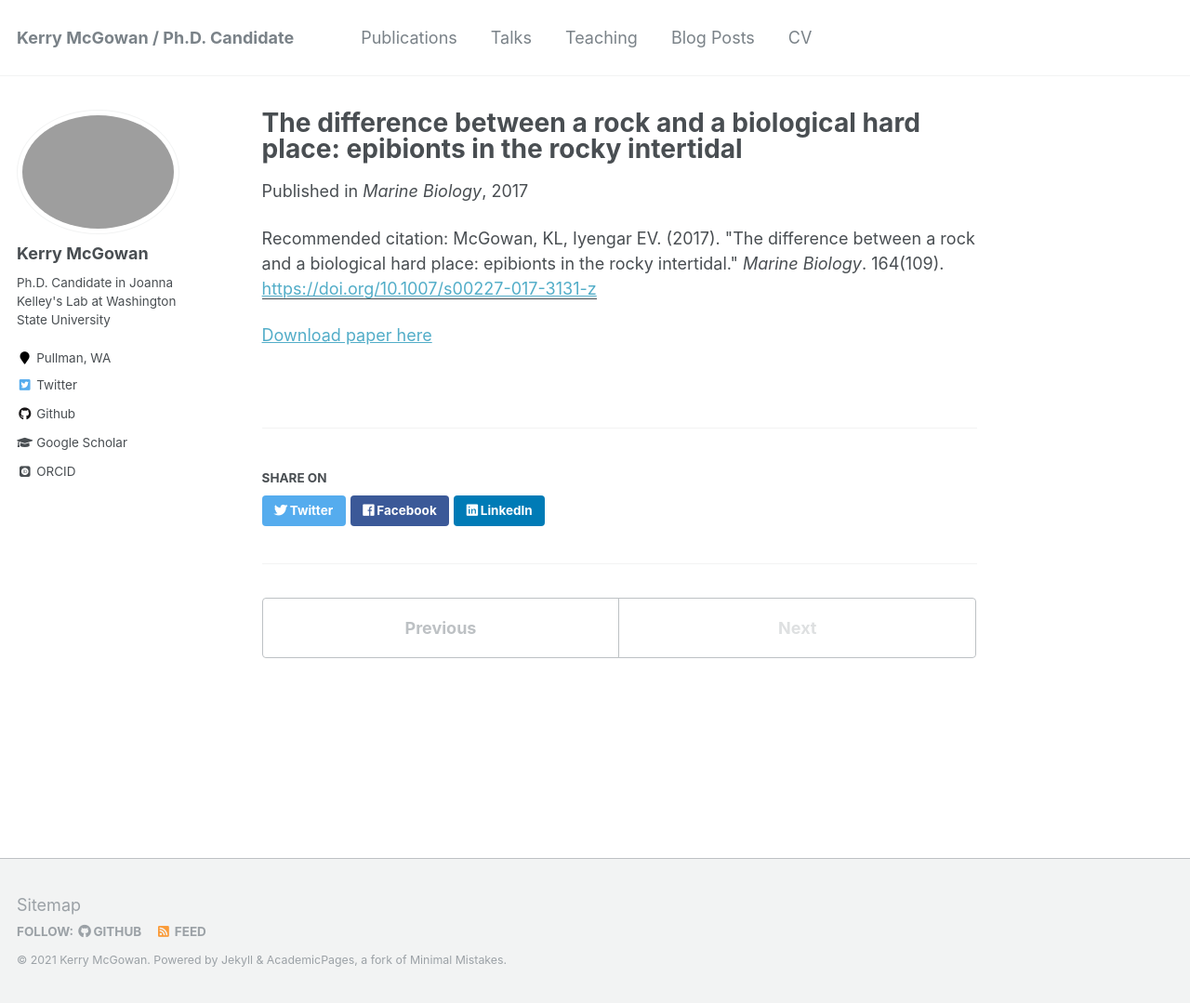
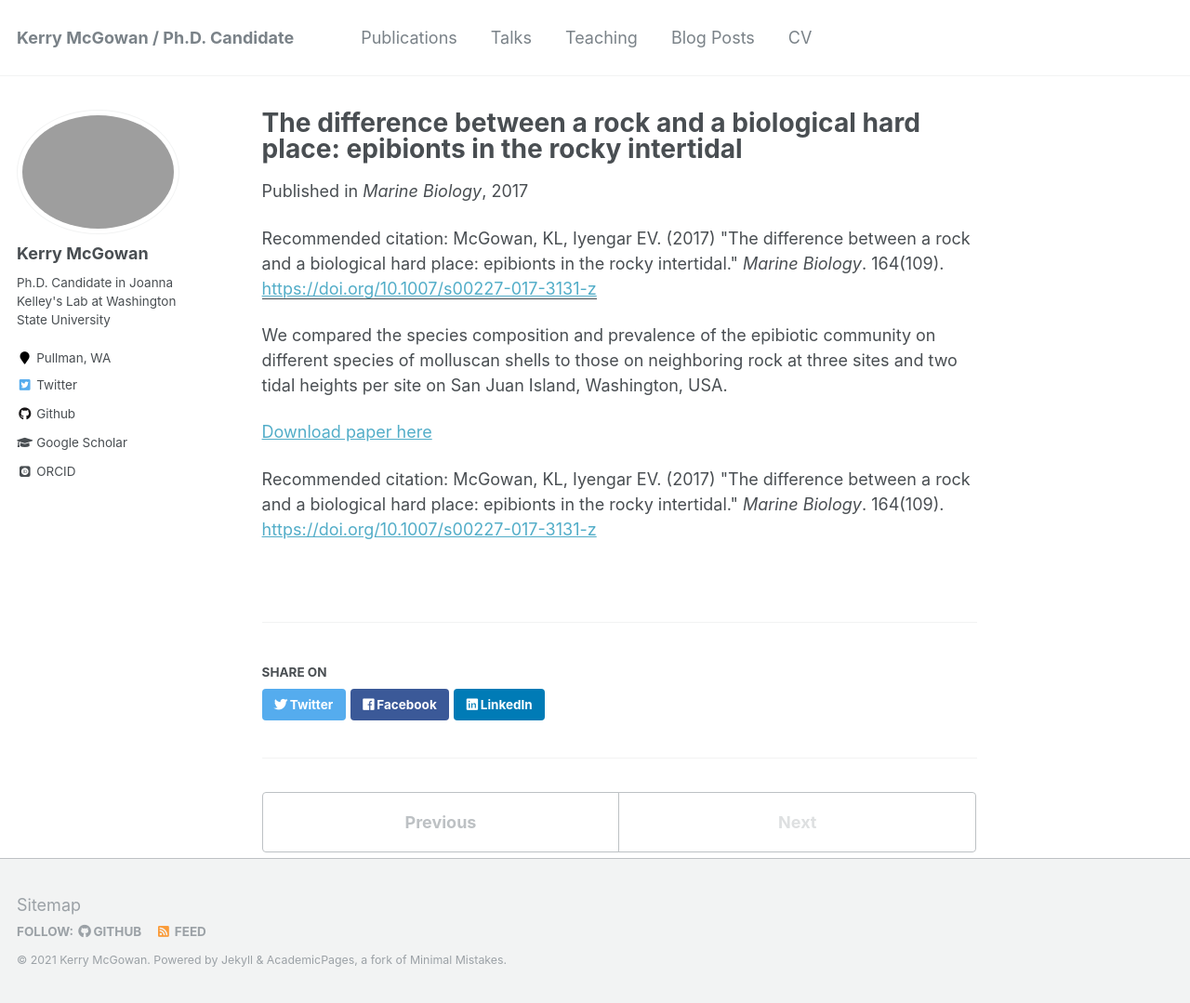
Before and after one commit to kerrymcgowan/kerrymcgowan.github.io, a Jekyll site: the page built from _publications/2017-The-difference-between-a-rock-and-a-biological-hard-place.md, in a window 1280 px wide and 1079 px high. Shown: the whole window at 93% size. Built offline with Jekyll 4.4.1, drawn with Linux system fonts in a browser that asks for light colours; some web fonts are replaced.

Commit message:
Update 2017-The-difference-between-a-rock-and-a-biological-hard-place.md
Added excerpt

```diff
--- a/_publications/2017-The-difference-between-a-rock-and-a-biological-hard-place.md
+++ b/_publications/2017-The-difference-between-a-rock-and-a-biological-hard-place.md
@@ -2,10 +2,14 @@
 title: "The difference between a rock and a biological hard place: epibionts in the rocky intertidal"
 collection: publications
 permalink: /publication/2017-The-difference-between-a-rock-and-a-biological-hard-place
-#excerpt: 'This paper is about the number 1. The number 2 is left for future work.'
+excerpt: 'We compared the species composition and prevalence of the epibiotic community on different species of molluscan shells to those on neighboring rock at three sites and two tidal heights per site on San Juan Island, Washington, USA.'
 date: 2017-04-18
 venue: 'Marine Biology'
 paperurl: 'https://doi.org/10.1007/s00227-017-3131-z'
-citation: 'McGowan, KL, Iyengar EV. (2017). &quot;The difference between a rock and a biological hard place: epibionts in the rocky intertidal.&quot; <i>Marine Biology</i>. 164(109).'
+citation: 'McGowan, KL, Iyengar EV. (2017) &quot;The difference between a rock and a biological hard place: epibionts in the rocky intertidal.&quot; <i>Marine Biology</i>. 164(109).'
 ---
+We compared the species composition and prevalence of the epibiotic community on different species of molluscan shells to those on neighboring rock at three sites and two tidal heights per site on San Juan Island, Washington, USA.
+
 [Download paper here](https://www.researchgate.net/publication/316219927_The_difference_between_a_rock_and_a_biological_hard_place_epibionts_in_the_rocky_intertidal)
+
+Recommended citation: McGowan, KL, Iyengar EV. (2017) &quot;The difference between a rock and a biological hard place: epibionts in the rocky intertidal.&quot; <i>Marine Biology</i>. 164(109). <https://doi.org/10.1007/s00227-017-3131-z>
```
